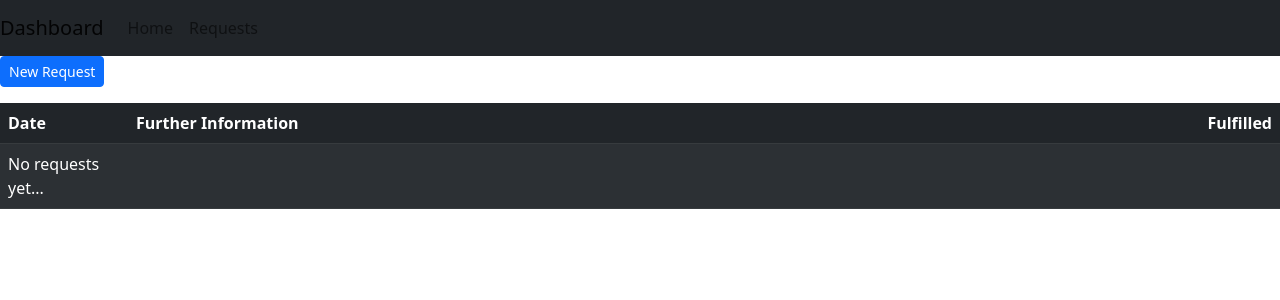
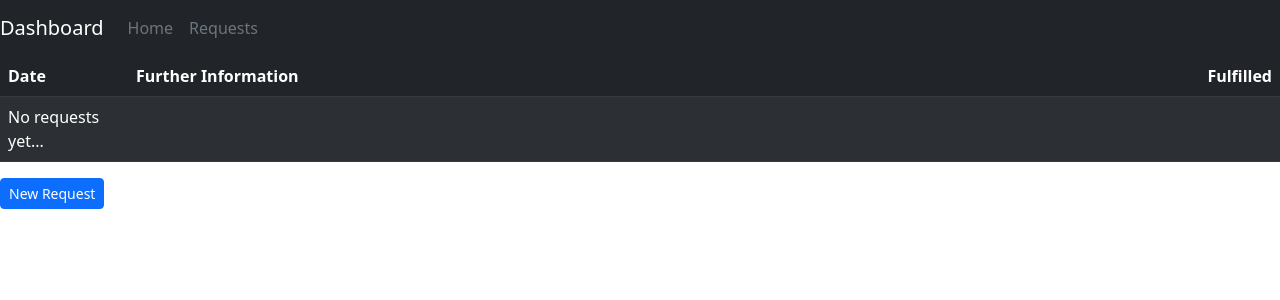
Before and after one commit to SaujanShr/Falcon, a Django app: template lessons/templates/request_list.html in a window 1280 px wide. Shown: the top 300 px of the page. Run offline with Django 4.2, Linux system fonts and the light colour scheme; the template is opened without the code that fills it, so the values that code supplies are empty; some libraries are stand-ins or nearby versions.

Commit message:
Improve visibility of nav links and move new request button

```diff
--- a/lessons/templates/request_list.html
+++ b/lessons/templates/request_list.html
@@ -8,18 +8,17 @@
   </head>
   <body>
     <nav class="navbar navbar-expand-lg navbar-light bg-dark">
-        <a class="navbar-brand" href="{% url 'student_page'  %}">Dashboard</a>
+        <a class="navbar-brand text-white" href="{% url 'student_page'  %}">Dashboard</a>
         <button class="navbar-toggler" type="button" data-toggle="collapse" data-target="#navbarNavAltMarkup" aria-controls="navbarNavAltMarkup" aria-expanded="false" aria-label="Toggle navigation">
           <span class="navbar-toggler-icon"></span>
         </button>
         <div class="collapse navbar-collapse" id="navbarNavAltMarkup">
           <div class="navbar-nav">
-            <a class="nav-item nav-link" href="{% url 'student_page'  %}">Home</a>
-            <a class="nav-item nav-link" href="{% url 'request_list' %}">Requests</a>
+            <a class="nav-item nav-link nav-link text-secondary" href="{% url 'student_page'  %}">Home</a>
+            <a class="nav-item nav-link nav-link text-secondary" href="{% url 'request_list' %}">Requests</a>
           </div>
         </div>
     </nav>
-    <p><a href="{% url 'new_request_view' %}" class=" btn btn-sm btn-primary">New Request</a></p>
     </form>
     <table class="table table-dark table-striped">
       <thead>
@@ -46,6 +45,7 @@
         </tr>
       {% endif %}
     </table>
+    <p><a href="{% url 'new_request_view' %}" class=" btn btn-sm btn-primary">New Request</a></p>
 
     <script src="https://cdn.jsdelivr.net/npm/bootstrap@5.2.2/dist/js/bootstrap.bundle.min.js" integrity="sha384-OERcA2EqjJCMA+/3y+gxIOqMEjwtxJY7qPCqsdltbNJuaOe923+mo//f6V8Qbsw3" crossorigin="anonymous"></script>
   </body>
```
